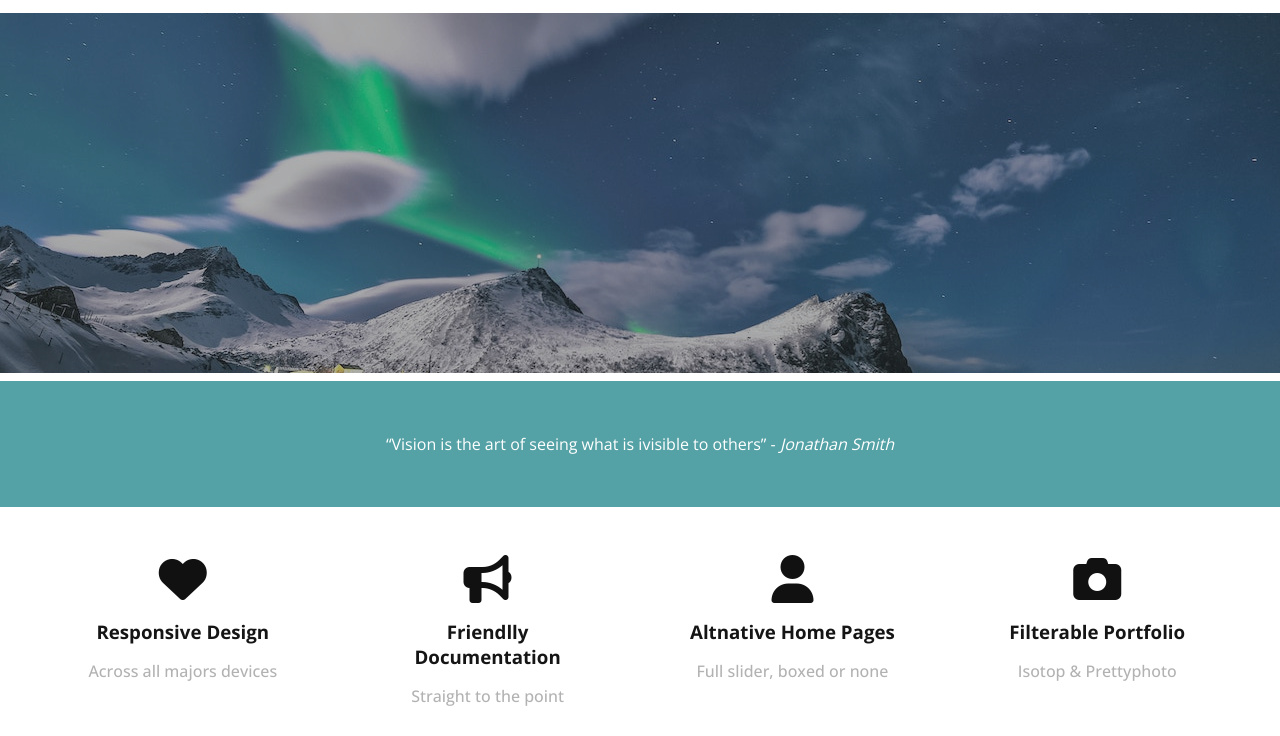
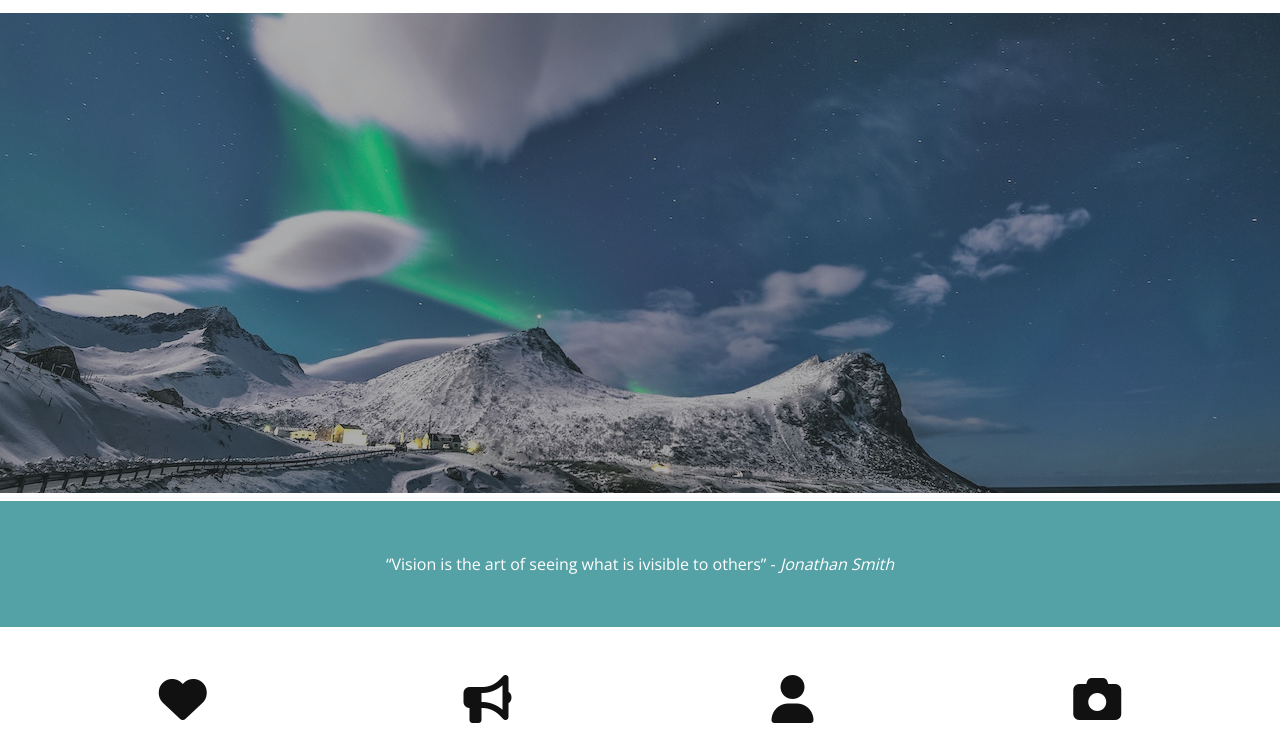
Before and after one commit to mikufujiwara/11-class-05, a plain HTML site: page index.html in a window 1280 px wide. Shown: the part 64-800 px from the top of the page. Drawn offline with nearby package versions, Linux system fonts and the light colour scheme.

Commit message:
Desktop: Header is done

```diff
--- a/css/style.css
+++ b/css/style.css
@@ -54,6 +54,8 @@ h3 {
 a {
     text-decoration: none;
 }
+
+/* ---------- MOBILE VERSION ---------- */
 
 @media (min-width: 250px) {
 
@@ -319,7 +321,8 @@ a {
 
 }
 
-/* ---------- TABLET ---------- */
+/* ---------- TABLET VERSION ---------- */
+
 @media (min-width:600px) {
 
     /* ---------- NAV ---------- */
@@ -470,3 +473,12 @@ a {
         column-gap: 1vh;
     }
 }
+
+/* ---------- DESKTOP VERSION ---------- */
+
+@media (min-width:1000px) {
+
+    header {
+        height: 60vh;
+    }
+}
```
